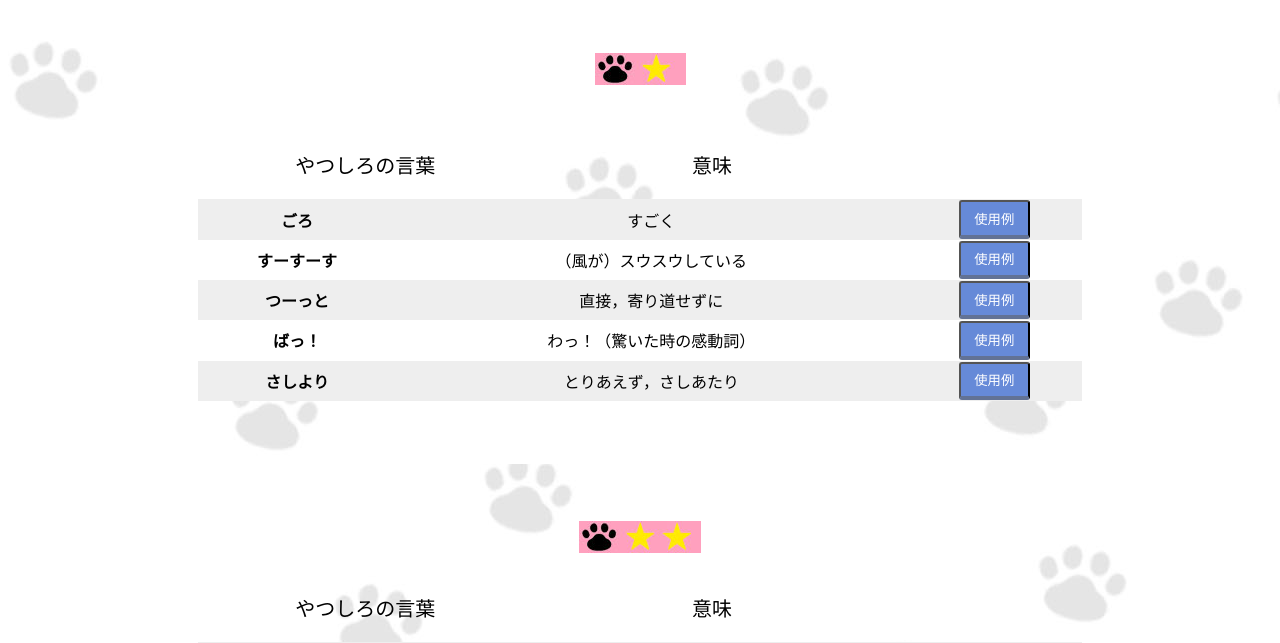
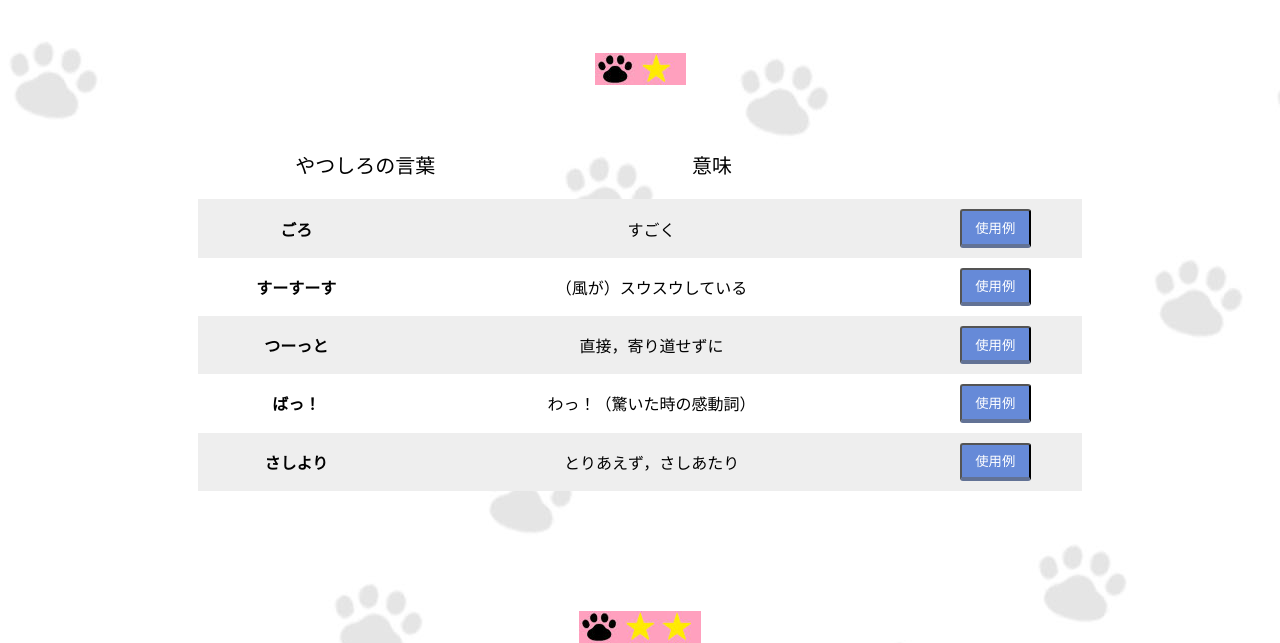
Before and after one commit to kaaa43246y/sotsugyouseisaku, a Flask app: page /index in a window 1280 px wide. Shown: the part 304-947 px from the top of the page. Run offline with Flask 2, Linux system fonts and the light colour scheme; data comes from the database, SQL or seed files in the repository; some libraries are stand-ins or nearby versions.

Commit message:
余白修正

```diff
--- a/static/css/style.css
+++ b/static/css/style.css
@@ -184,7 +184,7 @@ ul a{
   }
 
   table th,table td{
-    padding: auto;
+    padding: 10px 0;
     text-align: center;
   }
 
@@ -243,5 +243,5 @@ ul a{
 }
 
 .difficulty{
-  margin: 10px 0 30px 0;
+  margin: 10px 0 30px ;
 }
```
